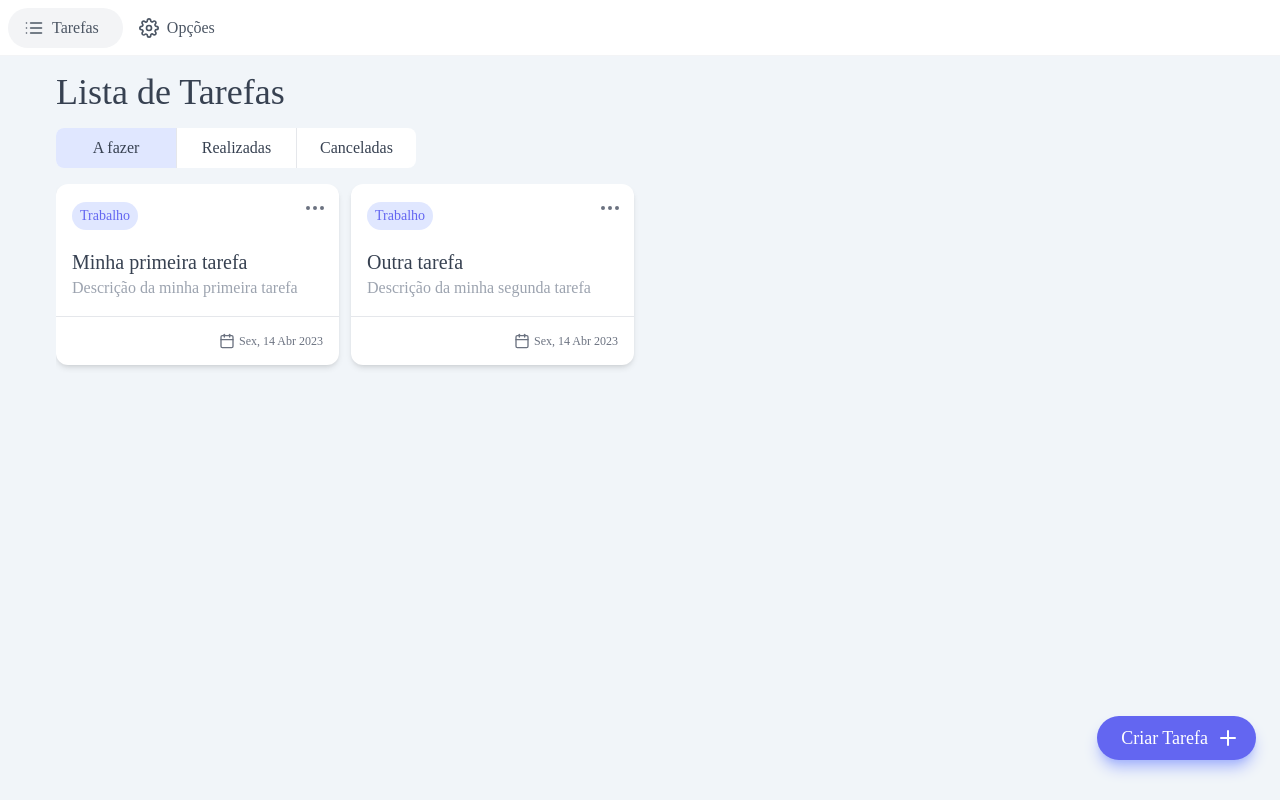
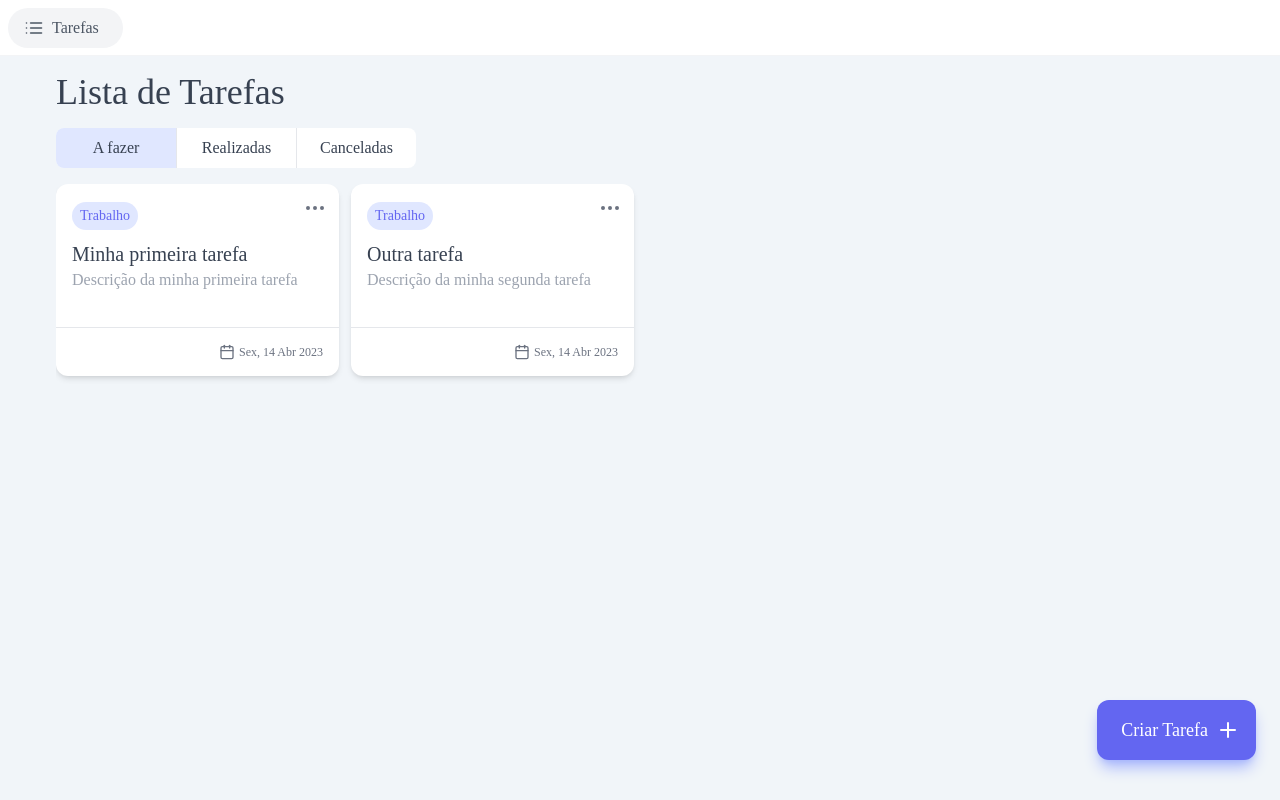
Before and after one commit to bertonni/todo-list, a React (Vite) app: page / in a window 1280 px wide. Built offline with nearby package versions, Linux system fonts and the light colour scheme; a web font is replaced by a local one.

Commit message:
changing inpup, FAB and todo card sizes

```diff
--- a/src/App.tsx
+++ b/src/App.tsx
@@ -38,10 +38,10 @@ function App() {
       <div className="px-6 sm:px-10 lg:px-14 flex flex-col gap-2 pb-16">
         {activeItem === 1 ? <Todos /> : <Options />}
         <button
-          className="rounded-full flex items-center gap-2 text-lg z-30
-            bg-indigo-500 text-white py-2 pl-6 pr-4 w-max absolute
+          className="rounded-xl flex items-center gap-2 text-lg z-30
+            bg-indigo-500 text-white py-4 pl-6 pr-4 w-max absolute
             right-6 bottom-6 sm:bottom-10 shadow-lg hover:brightness-105
-            shadow-indigo-300"
+            shadow-indigo-300 font-medium"
           onClick={() => setShowAddTaskModal(true)}
         >
           Criar Tarefa
--- a/src/Screens/Options.tsx
+++ b/src/Screens/Options.tsx
@@ -3,10 +3,10 @@ import { useTodos } from "../contexts/TodosContext";
 export const Options = () => {
   return (
     <div>
-      <h1 className="font-medium text-2xl my-4">Opções</h1>
+      <h1 className="font-medium text-2xl lg:text-3xl xl:text-4xl my-4">Opções</h1>
       <div className="rounded bg-white shadow text-gray-600 px-3">
         <div className="py-4 flex flex-col">
-          <p className="text-gray-500">Tela de opções.</p>
+          <p className="text-gray-500">Tela de opções. Em desenvolvimento...</p>
         </div>
       </div>
     </div>
--- a/src/components/AddTaskModal.tsx
+++ b/src/components/AddTaskModal.tsx
@@ -81,7 +81,7 @@ export const AddTaskModal = ({ close }: AddTaskModalProps) => {
               </label>
               <input
                 id="title"
-                className="h-10 rounded border px-3 focus:outline-1 text-gray-500"
+                className="h-12 rounded border px-3 focus:outline-1 text-gray-500"
                 {...register("title")}
               />
               <p className="h-1 text-xs text-pink-500 text-right">
@@ -112,7 +112,7 @@ export const AddTaskModal = ({ close }: AddTaskModalProps) => {
               <select
                 id="category"
                 {...register("category")}
-                className="border rounded px-3 h-10 text-gray-500"
+                className="border rounded px-3 h-12 text-gray-500"
               >
                 <option value="default">Selecione</option>
                 <option value="Casa">Casa</option>
@@ -131,7 +131,7 @@ export const AddTaskModal = ({ close }: AddTaskModalProps) => {
               <input
                 id="deadline"
                 type="date"
-                className="h-10 rounded border px-3 focus:outline-1 text-gray-500"
+                className="h-12 rounded border px-3 focus:outline-1 text-gray-500"
                 {...register("deadline")}
               />
               <p className="h-1 text-xs text-pink-500 text-right">
--- a/src/components/Navbar.tsx
+++ b/src/components/Navbar.tsx
@@ -37,12 +37,12 @@ export const Navbar = ({ active, setActive }: NavbarProps) => {
           icon={<List size={20} />}
           action={() => setActive(1)}
         />
-        <NavButton
+        {/* <NavButton
           isActive={active === 2}
           title={"Opções"}
           icon={<Settings size={20} />}
           action={() => setActive(2)}
-        />
+        /> */}
       </div>
     </div>
   );
--- a/src/components/Toast.tsx
+++ b/src/components/Toast.tsx
@@ -1,8 +1,8 @@
 import { motion, Variants } from "framer-motion";
 
 const variants: Variants = {
-  hidden: { y: 40, opacity: 0, transition: { duration: 0.3, type: "spring", stiffness: 180 } },
-  visible: { y: 0, opacity: 1, transition: { duration: 0.3, type: "spring", stiffness: 180 }  },
+  hidden: { opacity: 0, transition: { duration: 0.7 } },
+  visible: { opacity: 1, transition: { duration: 0.7 }  },
 };
 
 interface ToastProps {
--- a/src/components/TodoCard.tsx
+++ b/src/components/TodoCard.tsx
@@ -87,11 +87,11 @@ export const TodoCard = ({ todo, variant, showConfirmBox, setTaskId }: TodoCardP
     <motion.div
       variants={variant}
       className="flex flex-col text-gray-700 rounded-xl shadow-md
-        pt-3 w-full bg-white relative overflow-hidden"
+        pt-3 w-full bg-white relative overflow-hidden min-h-[12rem]"
       onClick={() => setShowOptions(false)}
     >
       {/* header */}
-      <div className="h-10 flex justify-between items-center px-4 text-gray-500 mb-3">
+      <div className="h-10 flex justify-between items-center px-4 text-gray-500 mb-1">
         <Chip size="sm" color={badgeColor} text={category} />
         <AnimatePresence mode="wait">
           {showOptions ? (
```
